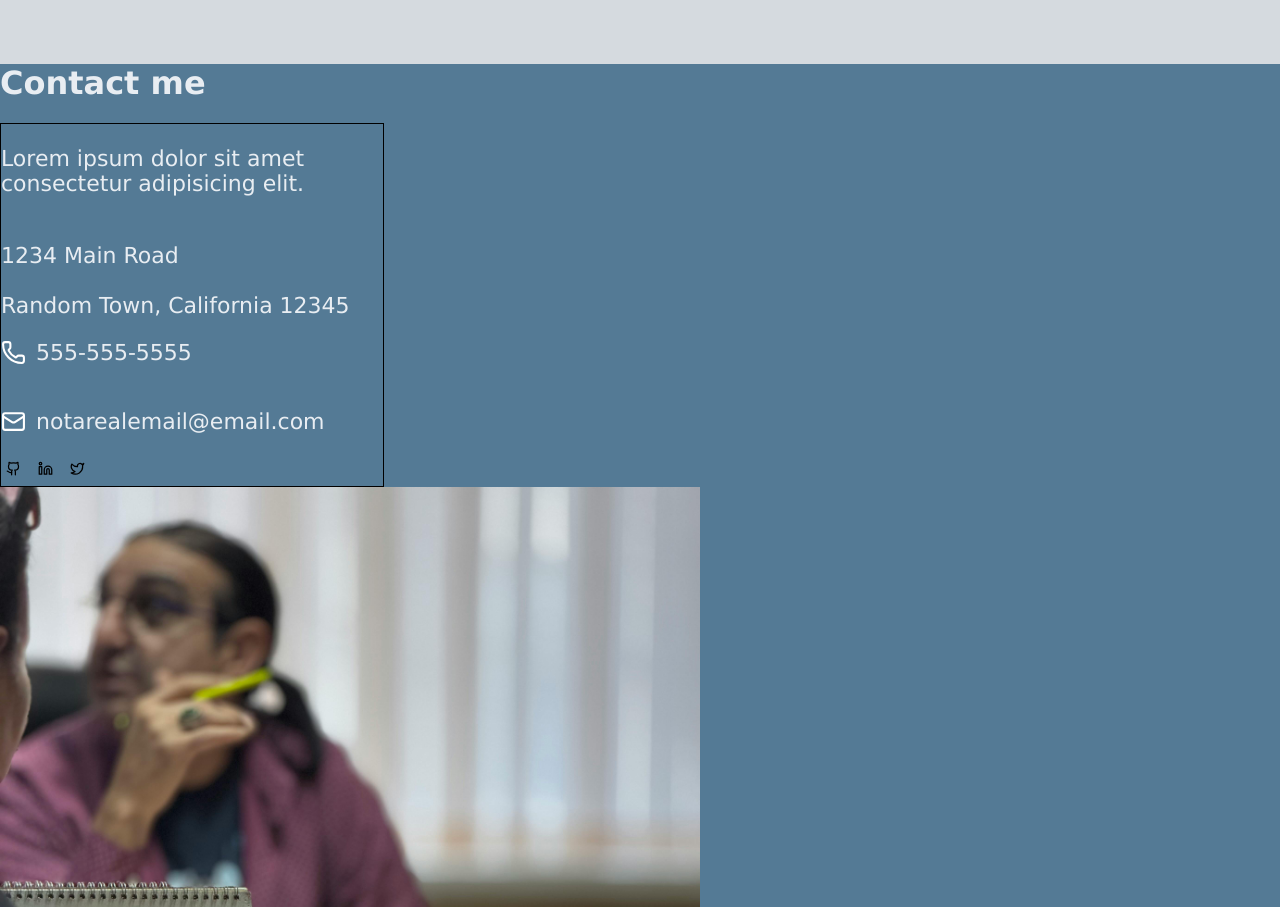
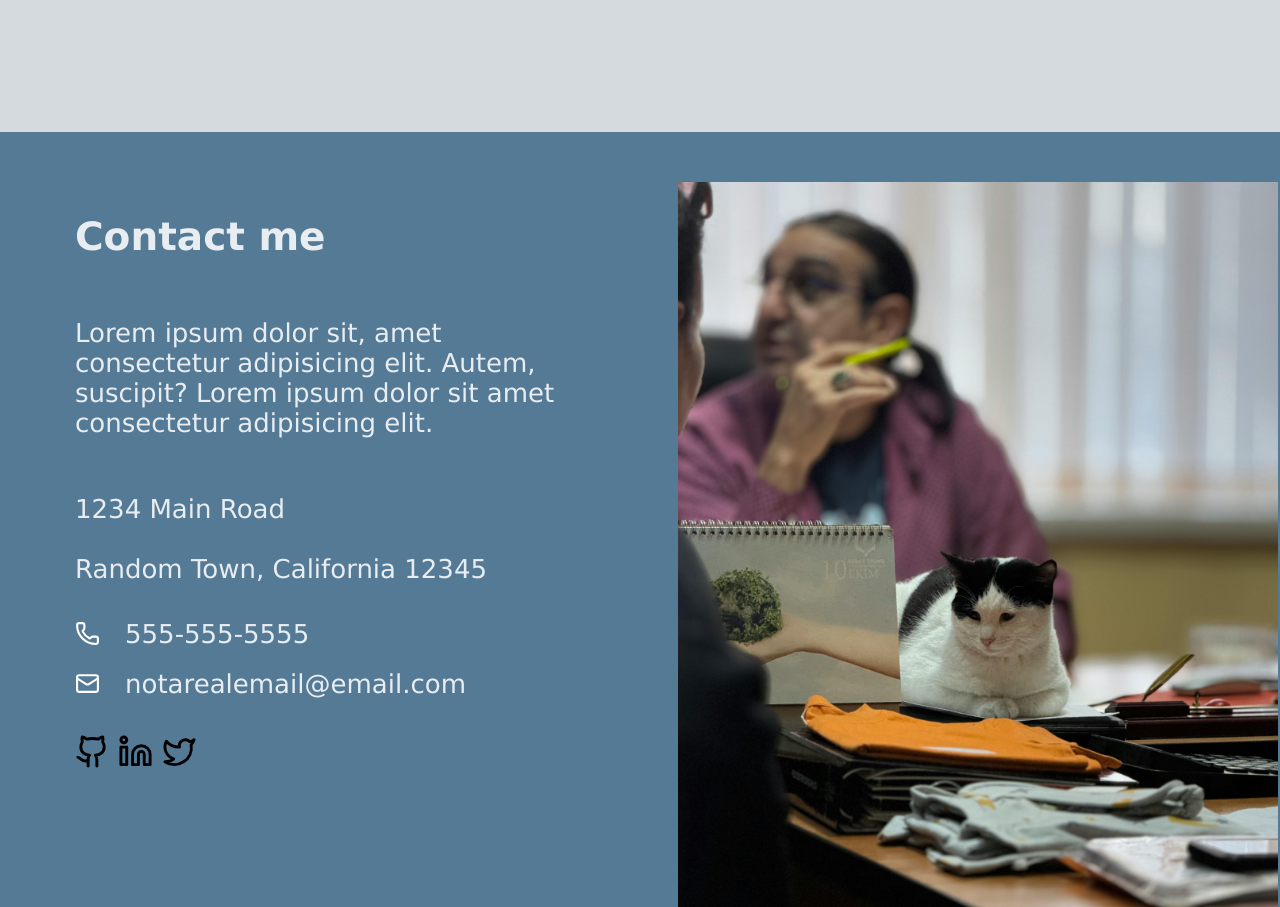
Before and after one commit to Crisk-o/Odin_Homepage, a website built with webpack: page src/template.html in a window 1280 px wide. Shown: the part 1720-2627 px from the top of the page. Built offline with nearby package versions, Linux system fonts and the light colour scheme.

Commit message:
added styling and layout changes for 'contact me' section.

```diff
--- a/src/styles.css
+++ b/src/styles.css
@@ -44,11 +44,12 @@ body{
 ul{
     display: flex;
     list-style: none;
+    gap: 15px;
 }
 
 .social-media-icons{
-    padding: 5px;
-    width: 25px;
+    width: 35px;
+    cursor: pointer;
 }
 /********* ABOUT ME SECTION **************/
 .about-me-container{
@@ -125,7 +126,7 @@ ul{
     display: flex;
     justify-content: center;
     align-items: center;
-    padding-left: 25px; padding-right: 25px;
+    padding-left: 20px; padding-right: 20px; padding-bottom: 40px;
     color: rgb(88, 88, 88);
 }
 /******** CONTACT INFO SECTION *************/
@@ -133,31 +134,56 @@ ul{
     max-width: 100%;
     background-color: #547A95;
     color: #E8EDF2;
-    margin: 0 auto;
+    display: grid;
+    grid-template-columns: 50% 50%;
+    grid-template-rows: 100%;
+    justify-items: start;
+    padding-left: 75px;
 }
 .contact-info{
+    grid-column: 1/1;
     display: flex;
     flex-direction: column;
-    border: 1px solid black;
-    max-width: 30%;
-    font-size: 22px;
+    max-width: 80%;
+    font-size: 26px;
+    margin: 50px 0px 50px 0px;
 }
 .contact-address{
     display: flex;
     flex-direction: column;
+    justify-content: center;
 }
 .contact-address > p{
     padding: 0;
     margin: 0;
 }
+.contact-methods{
+    padding: 0;
+    margin: 0;
+    display: flex;
+    flex-direction: column;
+    justify-content: center;
+    padding-top: 25px; padding-bottom: 25px;
+}
 .contact-details{
     display: flex;
-    gap: 10px;
+    gap: 15px;
+    align-items: center;
 }
-.contact-info-links{
+.contact-details >p {
+    padding: 0;
+    margin: 10px;
+}
+
+.contact-info-img-container{
     display: flex;
+    max-width: 100%;
+    grid-column: 2/2;
+    align-items: center;
+    align-self: center;
+    margin: 50px 0px 50px 0px;
 }
 .contact-info-img{
-    max-width: 700px;
+    max-width: 600px;
     height: auto;
 }
--- a/src/template.html
+++ b/src/template.html
@@ -126,19 +126,19 @@
                 </div>
             </section>
         </div>
+        <div>
+            <section aria-label="contact-info">
                 <div class="contact-info-container">
+                    <div class="contact-info">
                         <h1>Contact me</h1>
-            <section aria-label="contact-info">
-                <div class="contact-info">
                         <div>
-                        <div>
-                            <p>Lorem ipsum dolor sit amet consectetur adipisicing elit.</p><br>
+                            <p> Lorem ipsum dolor sit, amet consectetur adipisicing elit. Autem, suscipit? Lorem ipsum dolor sit amet consectetur adipisicing elit.</p><br>
                         </div>
                         <div class="contact-address">
                             <p>1234 Main Road</p><br>
                             <p>Random Town, California 12345</p>
                         </div>
-                    </div>
+                        <div class="contact-methods">
                             <div class="contact-details">
                                 <img src="./resources/icons/lucide--phone.svg" style="width: 25px">
                                 <p>555-555-5555</p>
@@ -147,7 +147,8 @@
                                 <img src="./resources/icons/lucide--mail.svg" style="width: 25px">
                                 <p>notarealemail@email.com</p>
                             </div>
-                    <div class="contact-info-links">
+                        </div>
+                        <div>
                             <nav aria-label="Social Media Links">
                                 <img class="social-media-icons" src="./resources/icons/lucide--github.svg">
                                 <img class="social-media-icons" src="./resources/icons/lucide--linkedin.svg">
@@ -155,8 +156,9 @@
                             </nav>
                         </div>
                     </div>
-                <div>
+                    <div class="contact-info-img-container">
                         <img class="contact-info-img" src="./resources/pexels-dmitriy-steinke-559643503-19943204.jpg" alt="cat sitting on parchment-cluttered office table">
+                    </div>
                 </div>
             </section>
         </div>
```
Lines whose indentation alone changed are shown as unchanged.
